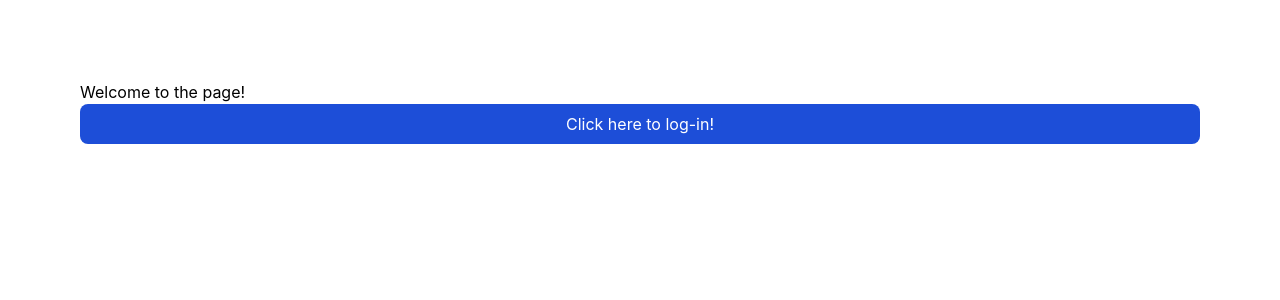
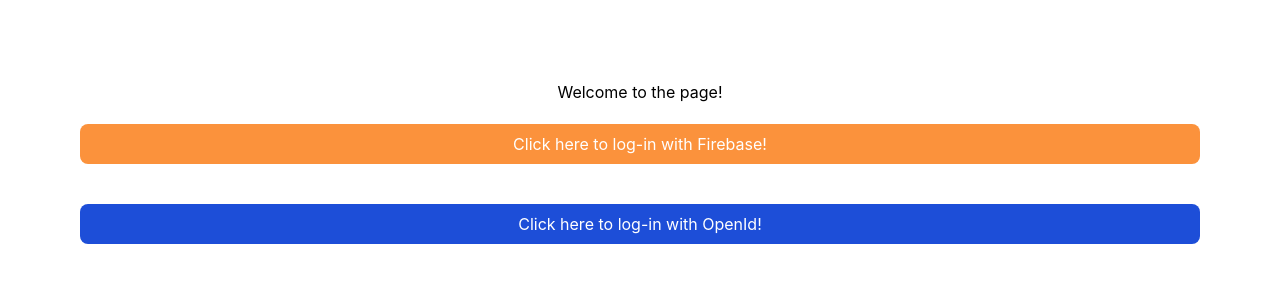
Before and after one commit to MirayKaptan/login-page-, a React (Create React App) app: page / in a window 1280 px wide. Shown: the top 300 px of the page. Built offline with nearby package versions, Linux system fonts and the light colour scheme.

Commit message:
login w/openId button added

```diff
--- a/src/components/welcome.tsx
+++ b/src/components/welcome.tsx
@@ -6,14 +6,21 @@
 const Welcome: FunctionComponent<WelcomeProps> = () => {
   const navigate = useNavigate();
   return (
-    <div className="p-20 justify-center items-center">
-      <p>Welcome to the page!</p>
+    <div className="p-20 justify-center items-center ">
+      <p className="mb-5 flex justify-center">Welcome to the page!</p>
+      <button
+        className="w-full h-10 text-white bg-orange-400 rounded-lg mb-10"
+        type="button"
+        onClick={() => navigate("./login-page")}
+      >
+        Click here to log-in with Firebase!
+      </button>
       <button
         className="w-full h-10 text-white bg-blue-700 rounded-lg"
         type="button"
-        onClick={() => navigate("./login-page")}
+        // onClick={() => navigate("./login-page")}
       >
-        Click here to log-in!
+        Click here to log-in with OpenId!
       </button>
     </div>
   );
```
